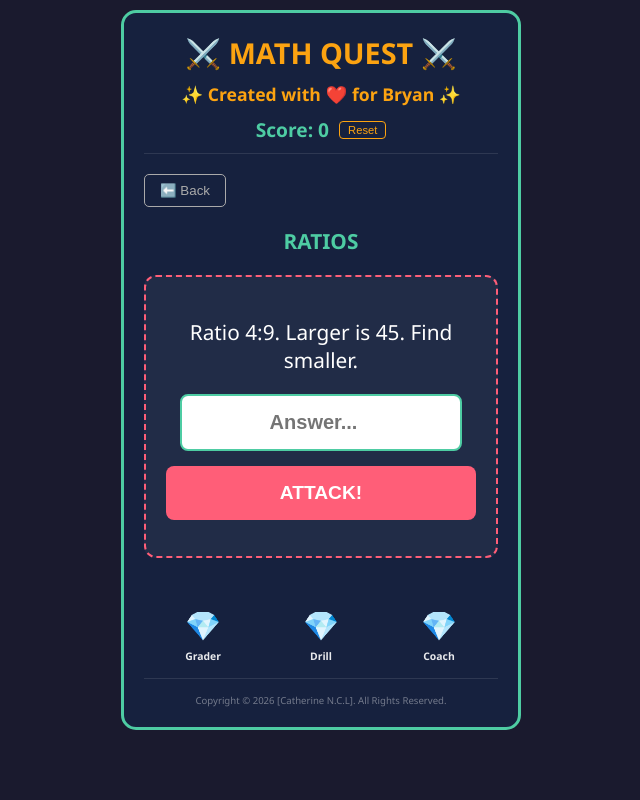
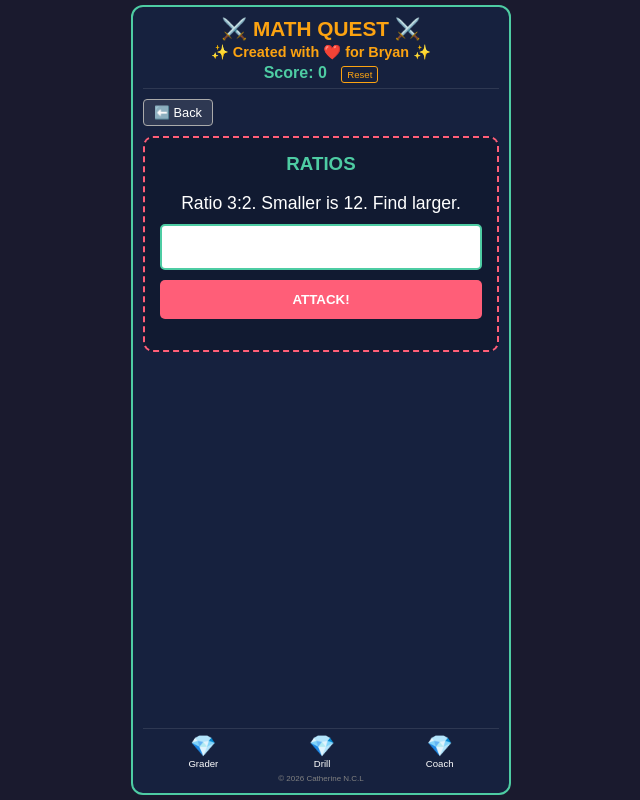
Before and after one commit to catherine-2026/MathQuestBryan, a plain HTML site: page index.html in a window 1280 px wide. Both pictures are taken after a click on the button "🔀 Ratio Realm". Shown: the whole page, without its empty margins (319-959 px from the left). Drawn offline with Linux system fonts and the light colour scheme.

Commit message:
Update index.html

```diff
--- a/index.html
+++ b/index.html
@@ -2,67 +2,68 @@
 <html lang="en">
 <head>
     <meta charset="UTF-8">
-    <meta name="viewport" content="width=device-width, initial-scale=1.0, user-scalable=yes">
+    <meta name="viewport" content="width=device-width, initial-scale=1.0, maximum-scale=1.0, user-scalable=no">
     <title>Maths Quest</title>
     <style>
       :root {
         --bg: #1a1a2e; --panel: #16213e; --accent: #4ecca3;
-        --danger: #ff5e78; --gold: #fca311; --text-main: #ffffff;
+        --danger: #ff5e78; --gold: #fca311;
       }
-      html, body { overflow-x: hidden; width: 100%; margin: 0; padding: 0; background: var(--bg); }
-      body { font-family: 'Segoe UI', sans-serif; display: flex; justify-content: center; padding: 10px; box-sizing: border-box; }
+      * { box-sizing: border-box; }
+      body {
+        margin: 0; padding: 5px; background: var(--bg);
+        font-family: sans-serif; color: white;
+        height: 100vh; display: flex; justify-content: center; overflow: hidden;
+      }
       #app {
-        width: 100%; max-width: 400px; background: var(--panel); border: 3px solid var(--accent);
-        border-radius: 15px; padding: 20px; box-sizing: border-box; min-height: 90vh;
-        display: flex; flex-direction: column; position: relative;
+        width: 100%; max-width: 380px; height: 100%;
+        background: var(--panel); border: 2px solid var(--accent);
+        border-radius: 12px; display: flex; flex-direction: column; padding: 10px;
       }
-      header { text-align: center; margin-bottom: 20px; border-bottom: 1px solid rgba(255,255,255,0.1); padding-bottom: 10px; }
-      #q-text { color: #ffffff !important; font-size: 1.3rem; font-weight: 500; margin-bottom: 20px; display: block; }
-      .map-grid { display: grid; gap: 12px; margin-bottom: 20px; }
+      header { text-align: center; padding-bottom: 5px; border-bottom: 1px solid rgba(255,255,255,0.1); }
+      h1 { margin: 0; color: var(--gold); font-size: 1.3rem; }
+      .bryan-line { font-size: 0.9rem; color: var(--gold); font-weight: bold; margin: 3px 0; }
+
+      #game-content { flex: 1; overflow-y: auto; padding: 10px 0; }
+
+      .map-grid { display: grid; gap: 8px; }
       .quest-btn {
-        background: #0f3460; border: 2px solid var(--accent); color: white; padding: 18px;
-        border-radius: 10px; cursor: pointer; font-weight: bold; text-align: left; font-size: 1.1rem;
+        background: #0f3460; border: 1px solid var(--accent); color: white; padding: 12px;
+        border-radius: 8px; cursor: pointer; font-weight: bold; font-size: 0.95rem; text-align: left;
       }
-      .boss-area { border: 2px dashed var(--danger); padding: 20px; text-align: center; border-radius: 12px; margin-top: 20px; background: rgba(255,255,255,0.05); }
-      input { padding: 15px; width: 80%; border-radius: 8px; border: 2px solid var(--accent); font-size: 20px; margin-bottom: 15px; text-align: center; color: #000; background: #fff; font-weight: bold; }
-      .attack-btn { background: var(--danger); color: white; padding: 16px; border: none; border-radius: 8px; cursor: pointer; font-weight: bold; width: 100%; font-size: 1.2rem; }
-      .back-btn { background: transparent; border: 1px solid #aaa; color: #aaa; cursor: pointer; margin-bottom: 20px; padding: 8px 15px; border-radius: 5px; }
+      .boss-area { border: 2px dashed var(--danger); padding: 15px; text-align: center; border-radius: 10px; background: rgba(0,0,0,0.2); }
+      #q-text { font-size: 1.1rem; margin-bottom: 10px; display: block; }
+      input { padding: 10px; width: 100%; border-radius: 5px; border: 2px solid var(--accent); font-size: 1.2rem; margin-bottom: 10px; text-align: center; }
 
-      /* GEM SECTION STYLES */
-      .gem-container { margin-top: auto; padding-top: 20px; width: 100%; }
-      .gem-row { display: flex; justify-content: space-evenly; width: 100%; margin-bottom: 15px; }
-      .gem-link { text-decoration: none; text-align: center; flex: 1; }
-      .gem { font-size: 1.8rem; display: block; margin-bottom: 5px; cursor: pointer; }
-      .gem-label { font-size: 0.65rem; color: #fff; opacity: 0.9; font-weight: bold; }
+      .attack-btn { background: var(--danger); color: white; padding: 12px; border: none; border-radius: 5px; cursor: pointer; font-weight: bold; width: 100%; }
+      .back-btn { background: rgba(255,255,255,0.1); border: 1px solid #aaa; color: #fff; padding: 5px 10px; border-radius: 4px; font-size: 0.8rem; margin-bottom: 10px; }
 
-      .hidden { display: none !important; pointer-events: none !important; visibility: hidden !important; }
+      footer { padding-top: 5px; border-top: 1px solid rgba(255,255,255,0.1); }
+      .gem-row { display: flex; justify-content: space-around; margin-bottom: 5px; }
+      .gem-link { text-decoration: none; text-align: center; color: white; font-size: 0.6rem; }
+      .gem { font-size: 1.3rem; display: block; }
+
+      .hidden { display: none !important; }
 
       #victory-screen {
         position: absolute; top: 0; left: 0; width: 100%; height: 100%;
-        background: rgba(22, 33, 62, 0.98); display: flex; flex-direction: column;
-        justify-content: center; align-items: center; border-radius: 12px; z-index: 99; text-align: center; padding: 20px; box-sizing: border-box;
+        background: rgba(26, 26, 46, 0.98); display: flex; flex-direction: column;
+        justify-content: center; align-items: center; z-index: 100; text-align: center; padding: 20px;
       }
-      .reset-btn { background: none; border: 1px solid var(--gold); color: var(--gold); font-size: 0.7rem; padding: 2px 8px; border-radius: 4px; cursor: pointer; margin-left: 10px; }
     </style>
 </head>
 <body>
 <main id="app">
   <header>
-    <h1 style="margin: 0; color: var(--gold); font-size: 1.8rem;">⚔️ MATH QUEST ⚔️</h1>
-    <p style="font-size:1.1rem; color:var(--gold); font-weight:bold; margin: 10px 0 0 0;">✨ Created with ❤️ for Bryan ✨</p>
-    <div style="display: flex; justify-content: center; align-items: center; margin-top: 10px;">
-      <span id="score-display" style="color: var(--accent); font-weight: bold; font-size: 1.2rem;">Score: 0</span>
-      <button class="reset-btn" onclick="resetScore()">Reset</button>
+    <h1>⚔️ MATH QUEST ⚔️</h1>
+    <p class="bryan-line">✨ Created with ❤️ for Bryan ✨</p>
+    <div style="font-size: 1rem; font-weight: bold; color: var(--accent);">
+      Score: <span id="score-display">0</span>
+      <button onclick="resetScore()" style="background:none; border:1px solid var(--gold); color:var(--gold); font-size:0.6rem; padding:2px 5px; margin-left:10px; border-radius:3px;">Reset</button>
     </div>
   </header>
 
-  <div id="victory-screen" class="hidden">
-    <h1 style="font-size: 4rem; margin: 0;">🏆</h1>
-    <h2 style="color: var(--accent);">LEVEL UP!</h2>
-    <p style="color: white; font-size: 1.2rem;">Bryan defeated the challenge!</p>
-    <button class="attack-btn" onclick="goHome()" style="margin-top: 20px; max-width: 200px;">Return to Map</button>
-  </div>
-
+  <div id="game-content">
     <div id="map-view">
       <div class="map-grid">
         <button class="quest-btn" onclick="startTraining('ratios')">🔀 Ratio Realm</button>
@@ -75,25 +76,31 @@
 
     <div id="quest-view" class="hidden">
       <button class="back-btn" onclick="goHome()">⬅️ Back</button>
-    <h2 id="q-title" style="color: var(--accent); margin: 0; font-size: 1.3rem; text-align:center;"></h2>
       <div class="boss-area">
+        <h3 id="q-title" style="margin:0 0 10px 0; color:var(--accent);"></h3>
         <p id="q-text"></p>
-      <input type="number" id="user-input" placeholder="Answer..." inputmode="numeric">
+        <input type="number" id="user-input" inputmode="numeric">
         <button class="attack-btn" onclick="doAttack()">ATTACK!</button>
-      <p id="q-feedback" style="margin-top: 15px; font-weight: bold;"></p>
+        <p id="q-feedback" style="margin-top: 10px;"></p>
+      </div>
     </div>
   </div>
 
-  <div class="gem-container">
+  <div id="victory-screen" class="hidden">
+    <h1 style="font-size: 3rem;">🏆</h1>
+    <h2>LEVEL UP!</h2>
+    <p>Bryan defeated the challenge!</p>
+    <button class="attack-btn" onclick="goHome()" style="margin-top: 15px; width: 150px;">Next</button>
+  </div>
+
+  <footer>
     <div class="gem-row">
-      <a href="https://gemini.google.com/gem/14PMn2hzOV7c6aFUwviTmGkAlypz757uG" target="_blank" class="gem-link"><span class="gem">💎</span><div class="gem-label">Grader</div></a>
-      <a href="https://gemini.google.com/gem/1kl4CP0hBA3ANwk2TPv0IFouJRUH9sC-m" target="_blank" class="gem-link"><span class="gem">💎</span><div class="gem-label">Drill</div></a>
-      <a href="https://gemini.google.com/gem/1NtyzKWt_6ETZJyhw41vUDD_X5X-P0jDJ" target="_blank" class="gem-link"><span class="gem">💎</span><div class="gem-label">Coach</div></a>
+      <a href="https://gemini.google.com/gem/14PMn2hzOV7c6aFUwviTmGkAlypz757uG" target="_blank" class="gem-link"><span class="gem">💎</span>Grader</a>
+      <a href="https://gemini.google.com/gem/1kl4CP0hBA3ANwk2TPv0IFouJRUH9sC-m" target="_blank" class="gem-link"><span class="gem">💎</span>Drill</a>
+      <a href="https://gemini.google.com/gem/1NtyzKWt_6ETZJyhw41vUDD_X5X-P0jDJ" target="_blank" class="gem-link"><span class="gem">💎</span>Coach</a>
     </div>
-    <div style="font-size: 0.6rem; color: rgba(255,255,255,0.4); text-align: center; border-top: 1px solid rgba(255,255,255,0.1); padding-top: 15px; width: 100%;">
-      Copyright © 2026 [Catherine N.C.L]. All Rights Reserved.
-    </div>
-  </div>
+    <div style="font-size: 0.5rem; color: gray; text-align: center;">© 2026 Catherine N.C.L</div>
+  </footer>
 </main>
 
 <script>
@@ -101,66 +108,11 @@
   let currentQ = null;
 
   const questBank = {
-    ratios: [
-      {q: "Ratio 2:5. If larger is 25, find smaller.", a: 10},
-      {q: "Ratio 1:4. Total is 50. Find smaller.", a: 10},
-      {q: "Ratio 3:2. Smaller is 12. Find larger.", a: 18},
-      {q: "3 units = 21. Find 5 units.", a: 35},
-      {q: "Ratio 7:3. Difference is 20. Find 1 unit.", a: 5},
-      {q: "Ratio 4:9. Larger is 45. Find smaller.", a: 20},
-      {q: "Total 40, ratio 3:5. Find larger.", a: 25},
-      {q: "Ratio 1:1. Total is 100. Find one part.", a: 50},
-      {q: "Ratio 2:3. Smaller is 10. Find total.", a: 25},
-      {q: "10 units = 100. Find 7 units.", a: 70}
-    ],
-    geometry: [
-      {q: "Triangle: 90°, 30°. Find 3rd angle.", a: 60},
-      {q: "Straight line: 120° and ?", a: 60},
-      {q: "Square area is 64. Find side length.", a: 8},
-      {q: "Rect: Length 10, Width 5. Perimeter?", a: 30},
-      {q: "Sum of angles in a triangle?", a: 180},
-      {q: "Equilateral triangle angle?", a: 60},
-      {q: "Right angle minus 15° is?", a: 75},
-      {q: "Isosceles: 2 angles are 50°. 3rd angle?", a: 80},
-      {q: "Angles in a square total?", a: 360},
-      {q: "Circle radius 5. Find diameter.", a: 10}
-    ],
-    percentage: [
-      {q: "9% GST on $100?", a: 9},
-      {q: "10% of 250?", a: 25},
-      {q: "Convert 0.75 to percentage.", a: 75},
-      {q: "20% of 80?", a: 16},
-      {q: "Original $50, 10% discount. New price?", a: 45},
-      {q: "50% of what number is 30?", a: 60},
-      {q: "Increase 40 by 100%.", a: 80},
-      {q: "What is 1/4 as a percentage?", a: 25},
-      {q: "5% of 200?", a: 10},
-      {q: "A toy costs $20. GST (9%) is $?", a: 1.8}
-    ],
-    volume: [
-      {q: "Cube side 2cm. Volume?", a: 8},
-      {q: "Rect block: 5x2x3. Volume?", a: 30},
-      {q: "1 Litre = 1000ml. Half litre?", a: 500},
-      {q: "Tank 10x10x10. Find Volume.", a: 1000},
-      {q: "Base Area 20, Height 5. Volume?", a: 100},
-      {q: "How many 1cm cubes fit in a 2x2x2 box?", a: 8},
-      {q: "Volume of cube with side 3?", a: 27},
-      {q: "Cube side 4. Volume?", a: 64},
-      {q: "Volume 120, Length 10, Width 3. Height?", a: 4},
-      {q: "4000cm³ is how many Litres?", a: 4}
-    ],
-    heuristics: [
-      {q: "5 animals, 14 legs (Cows=4, Hens=2). Cows?", a: 2},
-      {q: "Double a number and add 5 = 15. Number?", a: 5},
-      {q: "Pattern: 2, 4, 8, 16, ?", a: 32},
-      {q: "3 apples $6. How much for 5 apples?", a: 10},
-      {q: "Gap between 1st and 5th post (5m each)?", a: 20},
-      {q: "I think of a number, divide by 2 = 10. Number?", a: 20},
-      {q: "2 people = 1 handshake. 3 people?", a: 3},
-      {q: "A bus starts with 10 kids, 5 drop, 2 enter. Total?", a: 7},
-      {q: "Book has 10 pages. How many '1' digits?", a: 2},
-      {q: "Snail climbs 3m, slips 2m daily. 5m wall days?", a: 3}
-    ]
+    ratios: [{q: "Ratio 2:5. Larger is 25, find smaller.", a: 10}, {q: "Ratio 3:2. Smaller is 12. Find larger.", a: 18}],
+    geometry: [{q: "Triangle: 90°, 30°. Find 3rd angle.", a: 60}, {q: "Straight line: 120° and ?", a: 60}],
+    percentage: [{q: "9% GST on $100?", a: 9}, {q: "10% of 250?", a: 25}],
+    volume: [{q: "Cube side 2cm. Volume?", a: 8}, {q: "Base 20, Height 5. Volume?", a: 100}],
+    heuristics: [{q: "5 animals, 14 legs (4-leg vs 2-leg). Cows?", a: 2}, {q: "Pattern: 2, 4, 8, 16, ?", a: 32}]
   };
 
   function startTraining(topic) {
@@ -168,42 +120,33 @@
     currentQ = list[Math.floor(Math.random() * list.length)];
     document.getElementById('map-view').classList.add('hidden');
     document.getElementById('quest-view').classList.remove('hidden');
-    document.getElementById('victory-screen').classList.add('hidden');
     document.getElementById('q-title').innerText = topic.toUpperCase();
     document.getElementById('q-text').innerText = currentQ.q;
     document.getElementById('q-feedback').innerText = "";
     document.getElementById('user-input').value = "";
-    window.scrollTo(0,0);
   }
 
   function goHome() {
     document.getElementById('map-view').classList.remove('hidden');
     document.getElementById('quest-view').classList.add('hidden');
     document.getElementById('victory-screen').classList.add('hidden');
-    window.scrollTo(0,0);
   }
 
   function doAttack() {
-    const userInput = document.getElementById('user-input').value;
-    if (userInput === "") return;
-    const val = parseFloat(userInput);
-    const fb = document.getElementById('q-feedback');
-
+    const val = parseFloat(document.getElementById('user-input').value);
     if (val === currentQ.a) {
       totalScore += 10;
-      document.getElementById('score-display').innerText = "Score: " + totalScore;
+      document.getElementById('score-display').innerText = totalScore;
       document.getElementById('victory-screen').classList.remove('hidden');
-      document.getElementById('quest-view').classList.add('hidden');
     } else {
-      fb.innerHTML = "❌ TRY AGAIN!";
-      fb.style.color = "var(--danger)";
+      document.getElementById('q-feedback').innerText = "❌ Try Again!";
     }
   }
 
   function resetScore() {
-    if(confirm("Start your journey again from zero?")) {
+    if(confirm("Reset Score?")) {
       totalScore = 0;
-      document.getElementById('score-display').innerText = "Score: 0";
+      document.getElementById('score-display').innerText = "0";
     }
   }
 </script>
```
Lines whose indentation alone changed are shown as unchanged.
